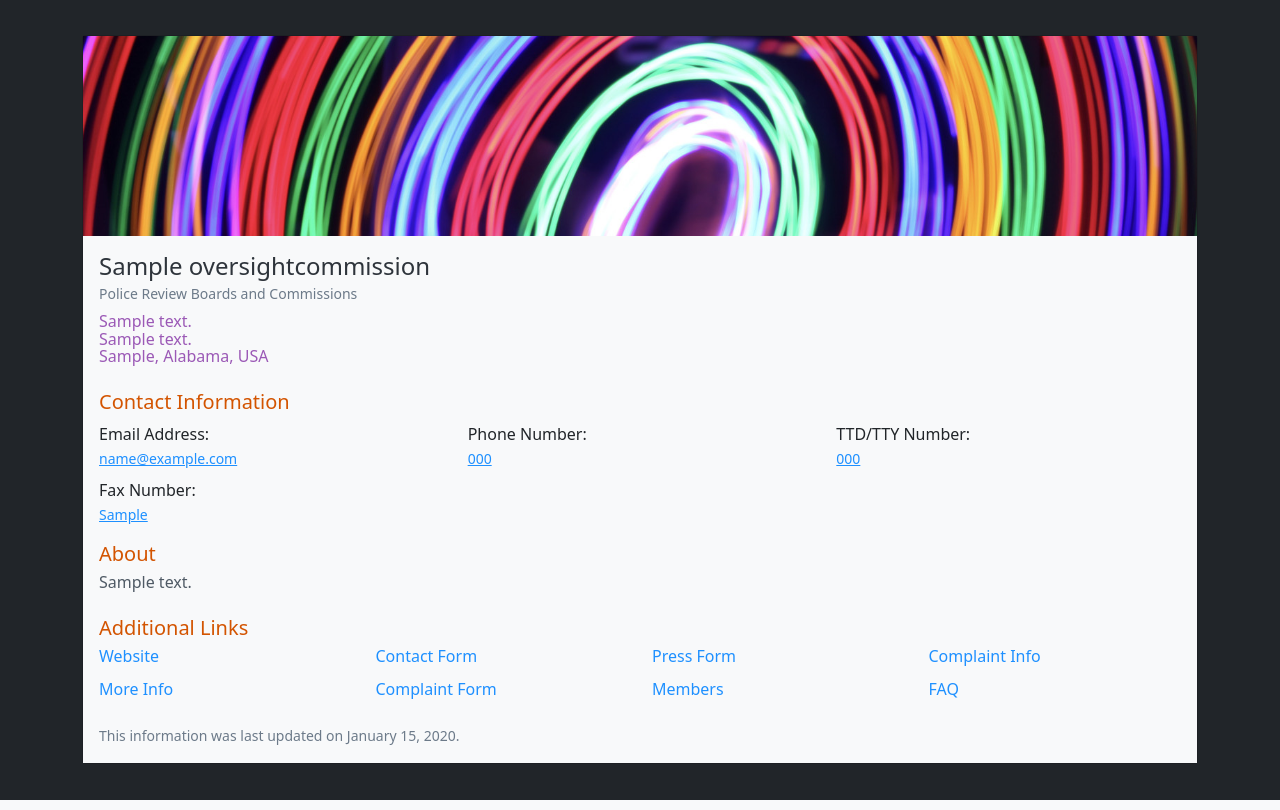
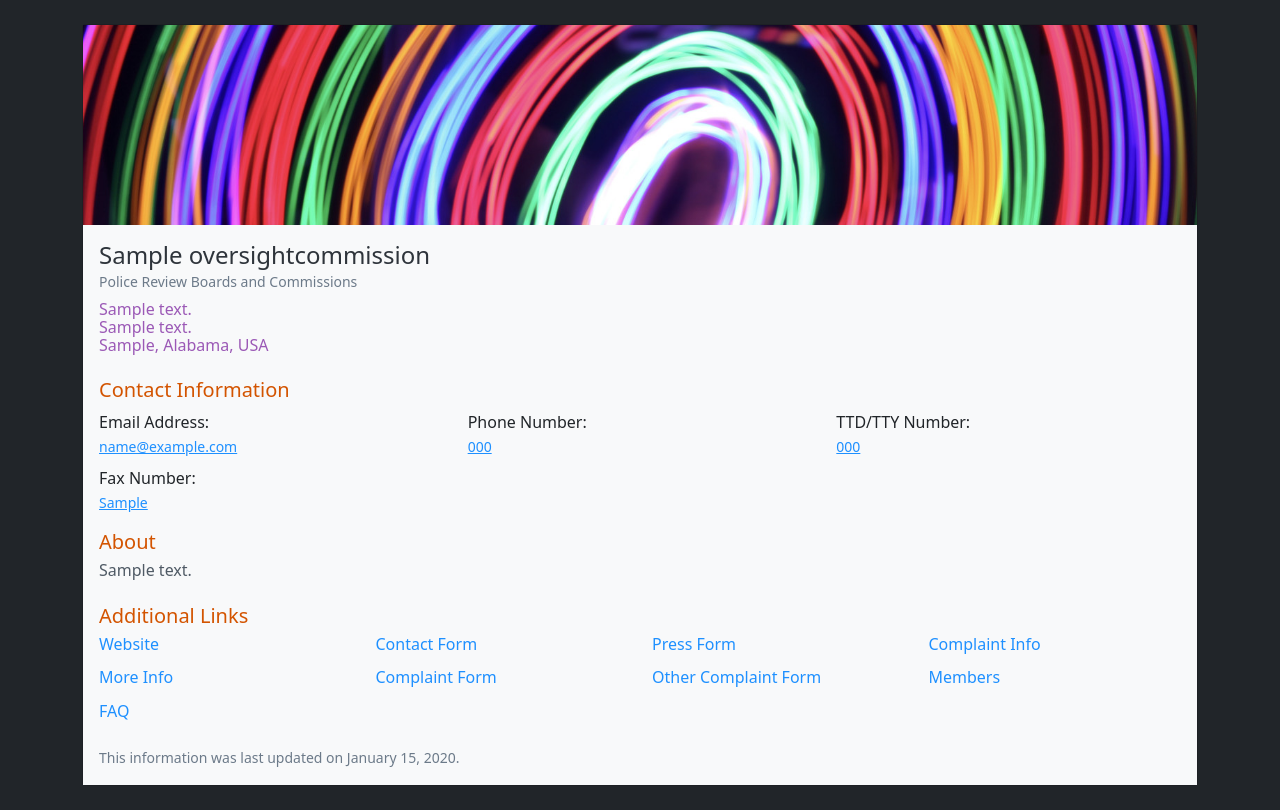
Before and after one commit to P5vc/bad-apple-backend, a Django app: page /Commission/1/ in a window 1280 px wide. Shown: the part 106-916 px from the top of the page. Run offline with Django 3.2, Linux system fonts and the light colour scheme; tables that the repository leaves empty hold one stand-in row (values such as "Sample post"); parts of the project's set-up code (start-up, migrations or seed data) failed here and were passed over; some libraries are stand-ins or nearby versions.

Commit message:
Added additional complaint form field

```diff
--- a/BadApple/mainSite/models.py
+++ b/BadApple/mainSite/models.py
@@ -103,7 +103,8 @@ class OversightCommission(models.Model):
 	aboutSummary = models.TextField('About/Summary' , max_length = 10000 , blank = True)
 	complaintInfo1 = models.URLField('Complaint Information (URL 1)' , max_length = 300 , blank = True)
 	complaintInfo2 = models.URLField('Complaint Information (URL 2)' , max_length = 300 , blank = True)
-	complaintForm = models.URLField('Complaint Form URL' , max_length = 300 , blank = True)
+	complaintForm1 = models.URLField('Complaint Form 1 URL' , max_length = 300 , blank = True)
+	complaintForm2 = models.URLField('Complaint Form 2 URL' , max_length = 300 , blank = True)
 	membersPage = models.URLField('Members Page URL' , max_length = 300 , blank = True)
 	faqPage = models.URLField('FAQ Page URL' , max_length = 300 , blank = True)
 
--- a/BadApple/mainSite/templates/commission.html
+++ b/BadApple/mainSite/templates/commission.html
@@ -105,9 +105,14 @@
                                 <a href="{{ complaintInfo2 }}" class="text-decoration-none"><p class="palette-link smallLineSpacing">{% translate 'More Info' %}</p></a>
                             </div>
                             {% endif %}
-                            {% if complaintForm %}
+                            {% if complaintForm1 %}
                             <div class="col-6 col-md-3">
-                                <a href="{{ complaintForm }}" class="text-decoration-none"><p class="palette-link smallLineSpacing">{% translate 'Complaint Form' %}</p></a>
+                                <a href="{{ complaintForm1 }}" class="text-decoration-none"><p class="palette-link smallLineSpacing">{% translate 'Complaint Form' %}</p></a>
+                            </div>
+                            {% endif %}
+                            {% if complaintForm2 %}
+                            <div class="col-6 col-md-3">
+                                <a href="{{ complaintForm2 }}" class="text-decoration-none"><p class="palette-link smallLineSpacing">{% translate 'Other Complaint Form' %}</p></a>
                             </div>
                             {% endif %}
                             {% if members %}
--- a/BadApple/mainSite/views.py
+++ b/BadApple/mainSite/views.py
@@ -86,7 +86,7 @@ def commission(request , slug):
 	except:
 		return redirect('oversight')
 
-	return render(request , 'commission.html' , {'image' : choice(backgroundImages) , 'name' : str(commissionObject.name) , 'type' : str(commissionObject.get_type_display()) , 'address1' : str(commissionObject.address1) , 'address2' : str(commissionObject.address2) , 'cityTown' : str(commissionObject.cityTown) , 'stateTerritoryProvince' : str(commissionObject.get_stateTerritoryProvince_display()) , 'email' : str(commissionObject.email) , 'phone' : str(commissionObject.phone) , 'ttdtty' : str(commissionObject.phoneTDD) , 'fax' : str(commissionObject.fax) , 'about' : str(commissionObject.aboutSummary).strip().split('\n') , 'website' : str(commissionObject.website) , 'contactForm' : str(commissionObject.contactForm) , 'pressForm' : str(commissionObject.pressContactForm) , 'complaintInfo1' : str(commissionObject.complaintInfo1) , 'complaintInfo2' : str(commissionObject.complaintInfo2) , 'complaintForm' : str(commissionObject.complaintForm) , 'members' : str(commissionObject.membersPage) , 'faq' : str(commissionObject.faqPage) , 'updated' : str(commissionObject.updatedOn.strftime('%B %d, %Y'))})
+	return render(request , 'commission.html' , {'image' : choice(backgroundImages) , 'name' : str(commissionObject.name) , 'type' : str(commissionObject.get_type_display()) , 'address1' : str(commissionObject.address1) , 'address2' : str(commissionObject.address2) , 'cityTown' : str(commissionObject.cityTown) , 'stateTerritoryProvince' : str(commissionObject.get_stateTerritoryProvince_display()) , 'email' : str(commissionObject.email) , 'phone' : str(commissionObject.phone) , 'ttdtty' : str(commissionObject.phoneTDD) , 'fax' : str(commissionObject.fax) , 'about' : str(commissionObject.aboutSummary).strip().split('\n') , 'website' : str(commissionObject.website) , 'contactForm' : str(commissionObject.contactForm) , 'pressForm' : str(commissionObject.pressContactForm) , 'complaintInfo1' : str(commissionObject.complaintInfo1) , 'complaintInfo2' : str(commissionObject.complaintInfo2) , 'complaintForm1' : str(commissionObject.complaintForm1) , 'complaintForm2' : str(commissionObject.complaintForm2) , 'members' : str(commissionObject.membersPage) , 'faq' : str(commissionObject.faqPage) , 'updated' : str(commissionObject.updatedOn.strftime('%B %d, %Y'))})
 
 
 def tip(request):
```
Also changed, not shown: BadApple/locale/es/LC_MESSAGES/django.po, 1 other file.
